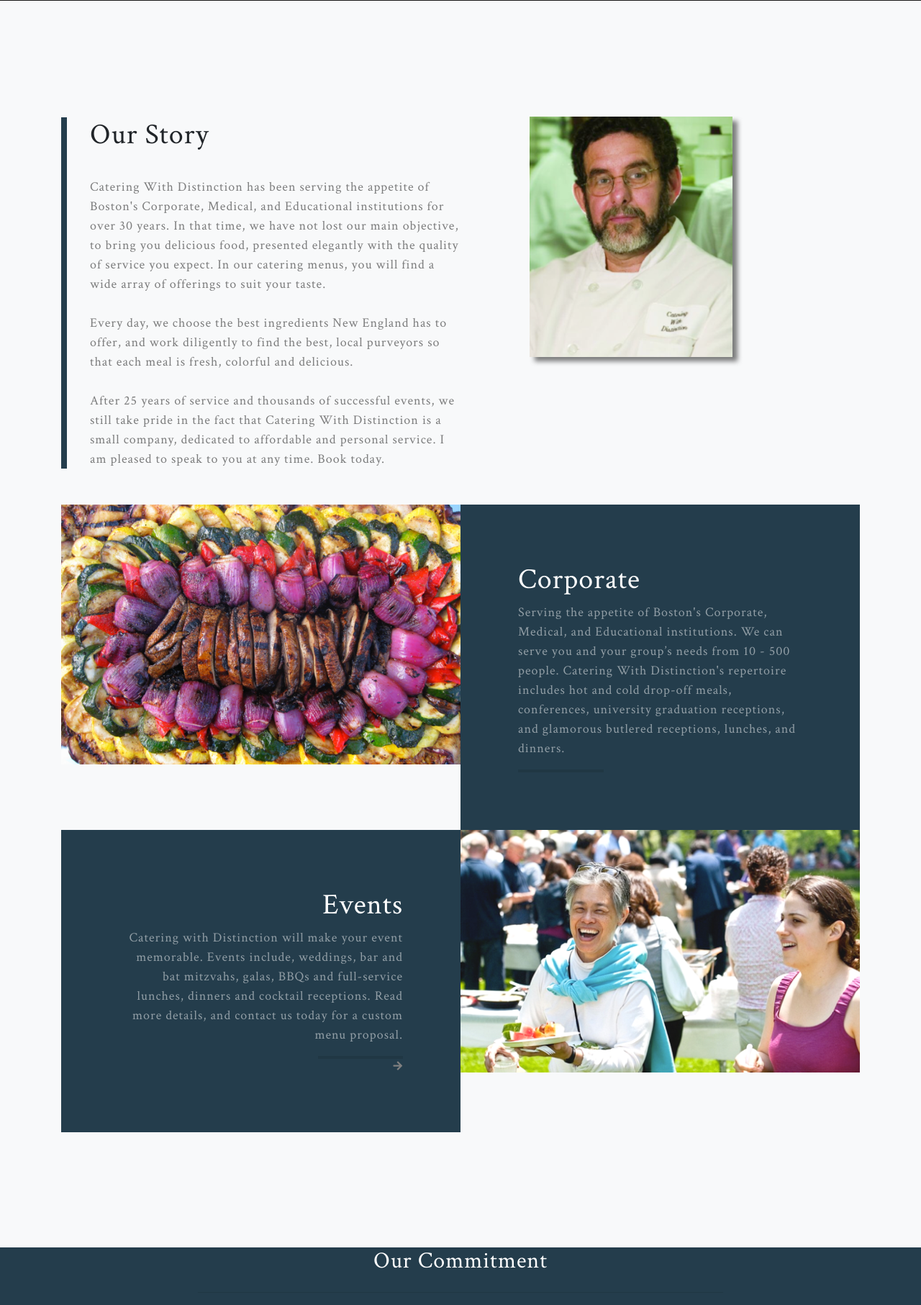
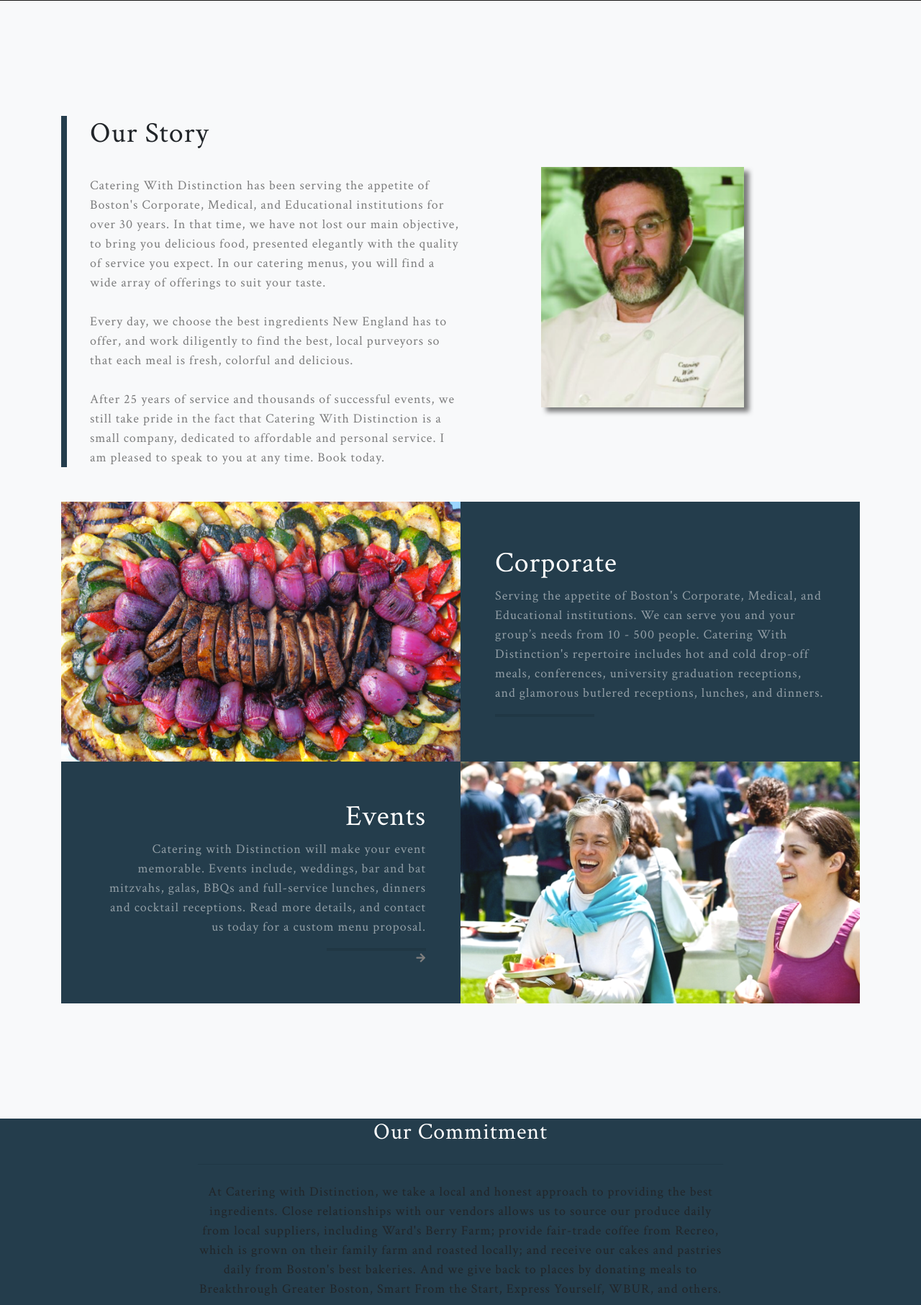
Before and after one commit to meagdoh/CWD-catering-site, a PHP site: page / in a window 1280 px wide. Shown: the part 799-2612 px from the top of the page at 72% size. Run offline with PHP 8.4, Linux system fonts and the light colour scheme.

Commit message:
add spacing

```diff
--- a/css/grayscale.css
+++ b/css/grayscale.css
@@ -214,14 +214,14 @@
 }
 
 .andrew{
-  padding-left: 6em;
-  padding-bottom: 9em;
+  padding-left: 7em;
+  /* padding-bottom: 9em; */
 }
 
 @media (min-width: 992px) {
-  .projects-section .project-text {
+  /* .projects-section .project-text {
     padding: 5rem;
-  }
+  } */
   .projects-section .project-text hr {
     border-color: ##A0C180;
     border-width: .25rem;
```
